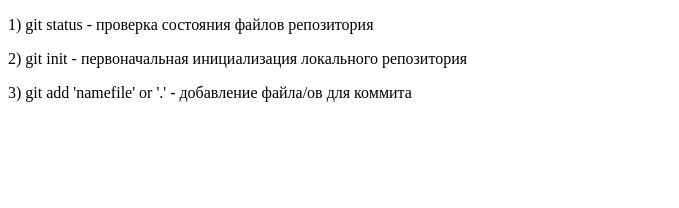
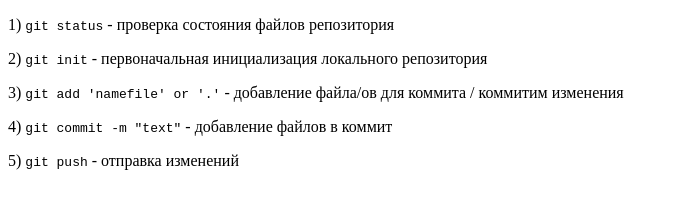
Before and after one commit to ValeriyGor/powercode-git, a plain HTML site: page index.html in a window 1280 px wide. Shown: the whole page, without its empty margins (0-679 px from the left). Drawn offline with Linux system fonts and the light colour scheme.

Commit message:
change index

```diff
--- a/index.html
+++ b/index.html
@@ -7,12 +7,15 @@
 </head>
 <body>
 	<section>
-		<p>1) git status - проверка состояния файлов репозитория</p>
+		<p>1) <code>git status</code> - проверка состояния файлов репозитория</p>
 
-		<p>2) git init - первоначальная инициализация локального репозитория</p>
+		<p>2) <code>git init</code> - первоначальная инициализация локального репозитория</p>
 
-		<p>3) git add 'namefile' or '.' - добавление файла/ов для коммита </p>
+		<p>3) <code>git add 'namefile' or '.'</code> - добавление файла/ов для коммита / коммитим изменения  </p>
 
+		<p>4) <code>git commit -m "text"</code> - добавление файлов в коммит</p>
+
+		<p>5) <code>git push</code> - отправка изменений</p>
 
 
 	</section>
```
